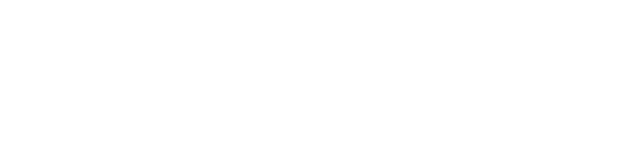
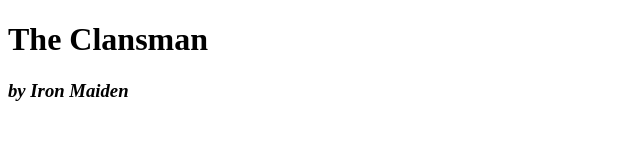
Before and after one commit to bvorstag/nauka-gita, a plain HTML site: page index.html in a window 1280 px wide. Shown: the whole page, without its empty margins (0-640 px from the left). Drawn offline with Linux system fonts and the light colour scheme.

Commit message:
init project

```diff
--- a/index.html
+++ b/index.html
@@ -5,7 +5,8 @@
     <link rel="stylesheet" href="style.css">
 </head>
     <body>
-
+        <h1 class="title">The Clansman</h1>
+        <h3 class="subtitle"><i>by Iron Maiden</i></h3>
 
         </div>
     </body>
```
